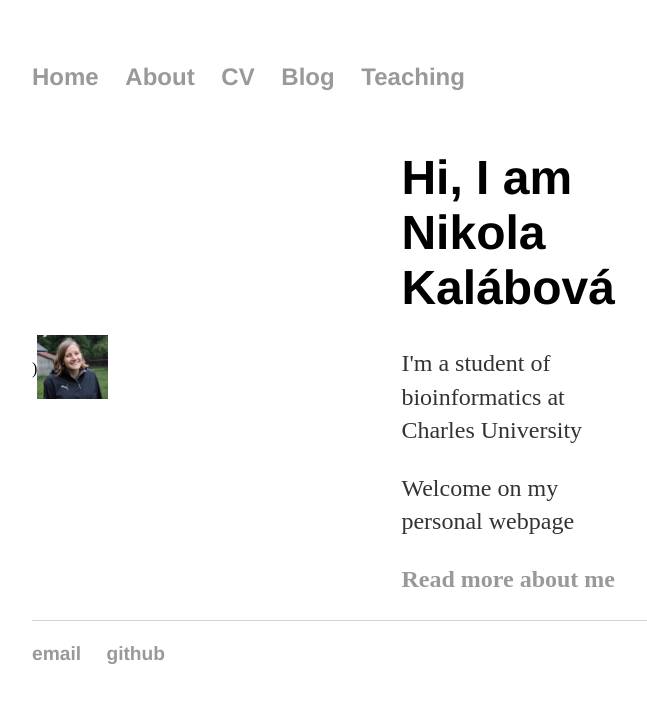
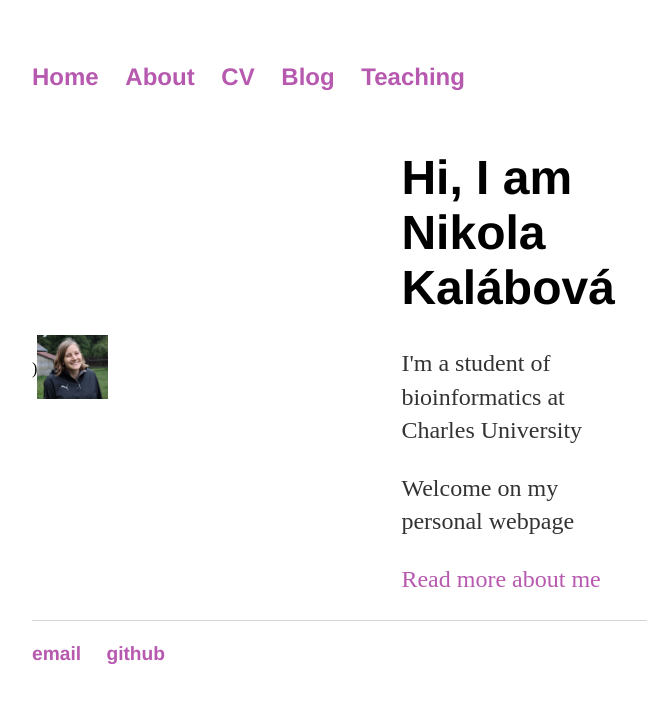
Before and after one commit to lavakin/lavakin.github.io, a Jekyll site: the page built from index.html, in a window 1280 px wide. Shown: the top 703 px of the page, without its empty margins (160-807 px from the left). Built offline with Jekyll 4.4.1, drawn with Linux system fonts in a browser that asks for light colours.

Commit message:
Update main.css

```diff
--- a/css/main.css
+++ b/css/main.css
@@ -14,8 +14,8 @@ nav ul li, footer ul li {
 }
 a {
     text-decoration: none;
-    color: #999;
-     font-weight: bold;
+    color: #B659AF;
+
 }
 a:hover {
     text-decoration: underline;
@@ -25,7 +25,7 @@ h1 {
     font-family:'Helvetica', 'Arial', 'Sans-Serif';
 }
 h2 {
-    font-size: 2.3em;
+    font-size: 2em;
     font-family:'Helvetica', 'Arial', 'Sans-Serif';
 }
 ul,p {
```
